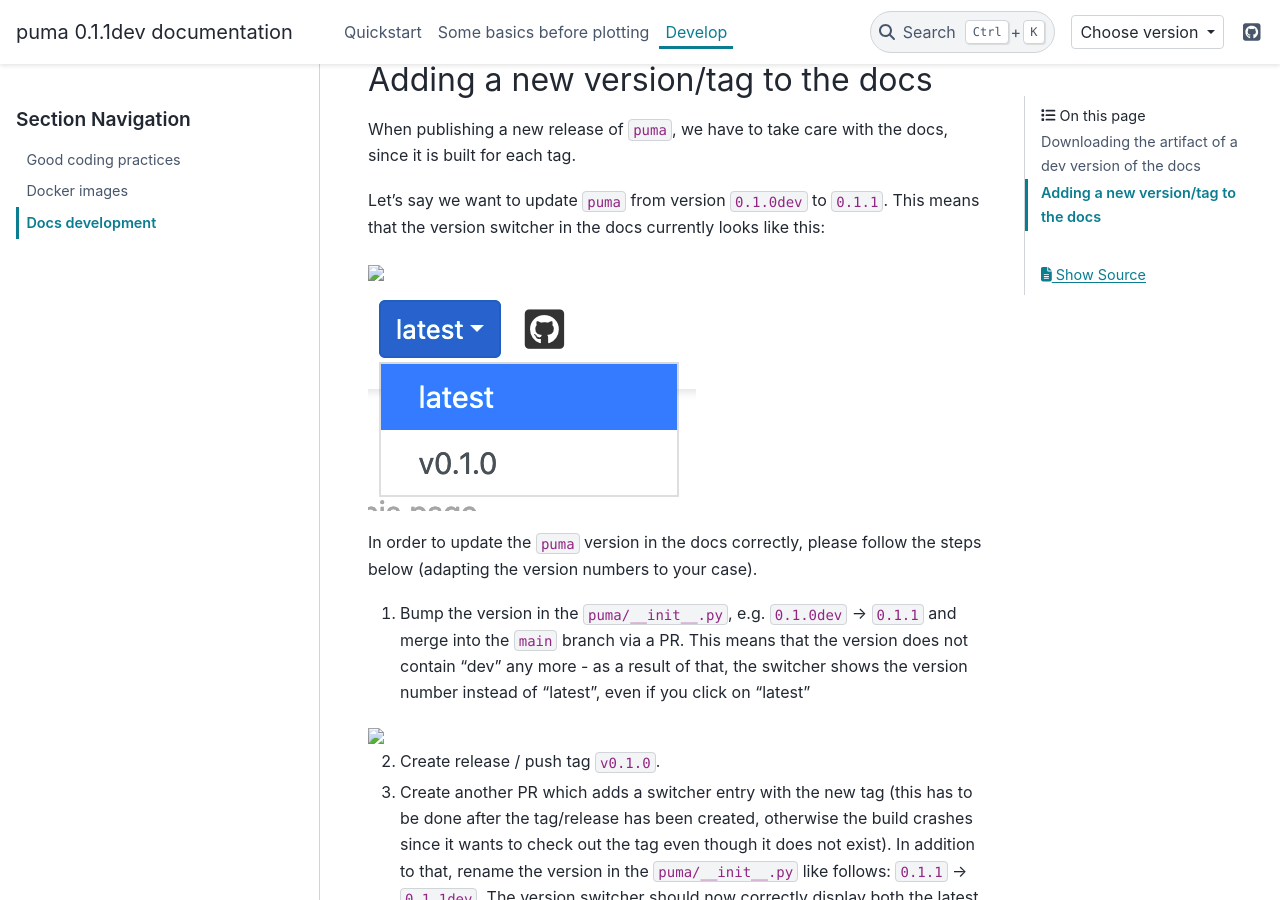
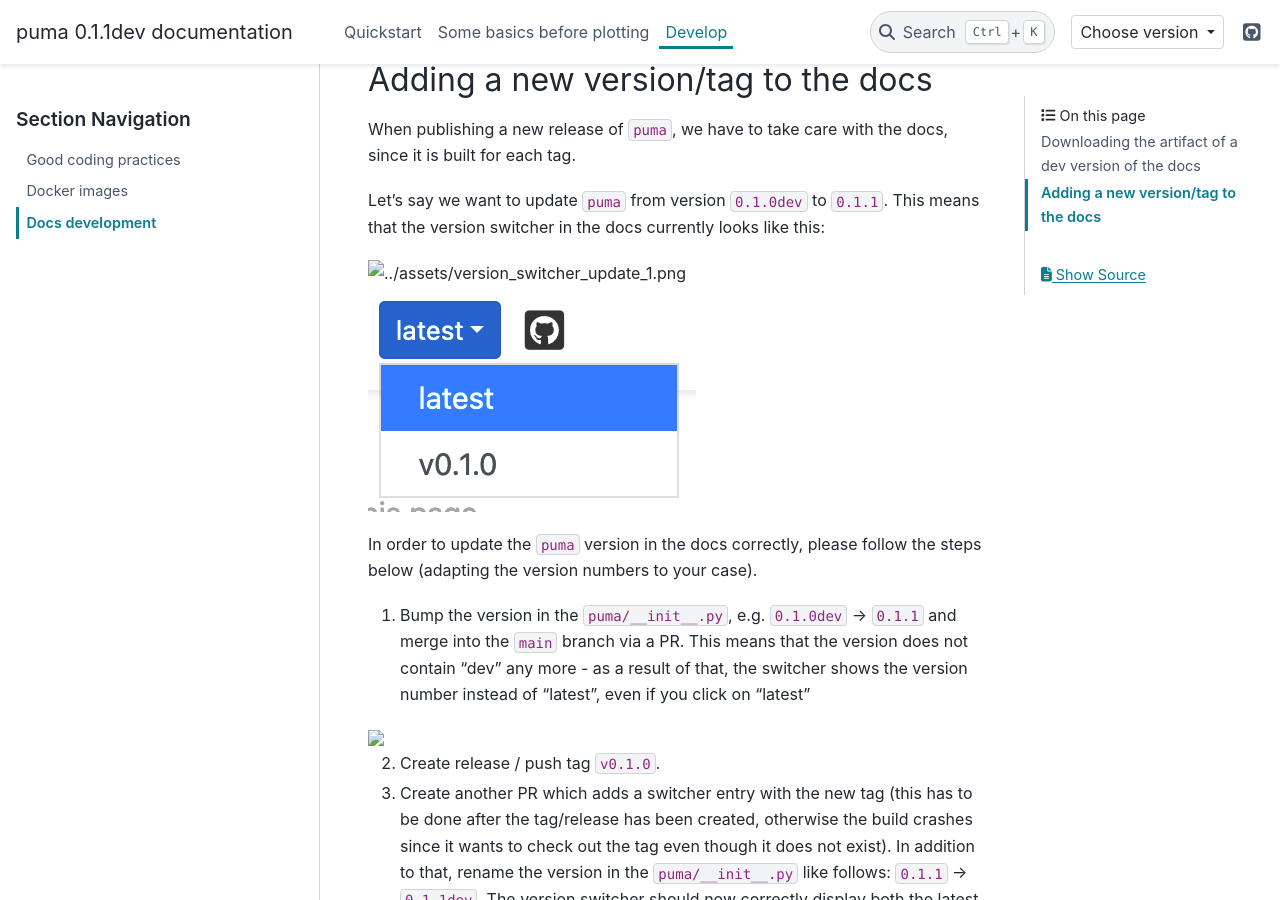
Before and after one commit to umami-hep/puma, a Sphinx documentation site: the page built from docs/source/dev_guidelines/docs_development.md, in a window 1280 px wide and 900 px high, scrolled down 2029 px. Built offline with Sphinx 7.4.7 and the PyData theme 0.15.4, drawn with Linux system fonts in a browser that asks for light colours.

Commit message:
try with alt in <img>

```diff
--- a/docs/source/dev_guidelines/docs_development.md
+++ b/docs/source/dev_guidelines/docs_development.md
@@ -28,7 +28,7 @@
 Let's say we want to update `puma` from version `0.1.0dev` to `0.1.1`. This means that
 the version switcher in the docs currently looks like this:
 
-<img src=../assets/version_switcher_update_1.png width=200>
+<img alt=../assets/version_switcher_update_1.png src=../assets/version_switcher_update_1.png width=200>
 
 ![](../assets/version_switcher_update_1.png)
 
```
